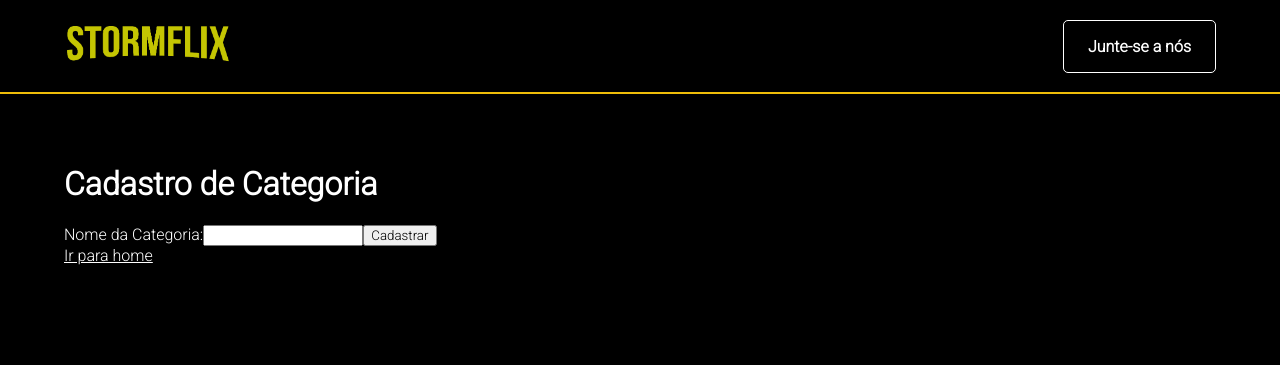
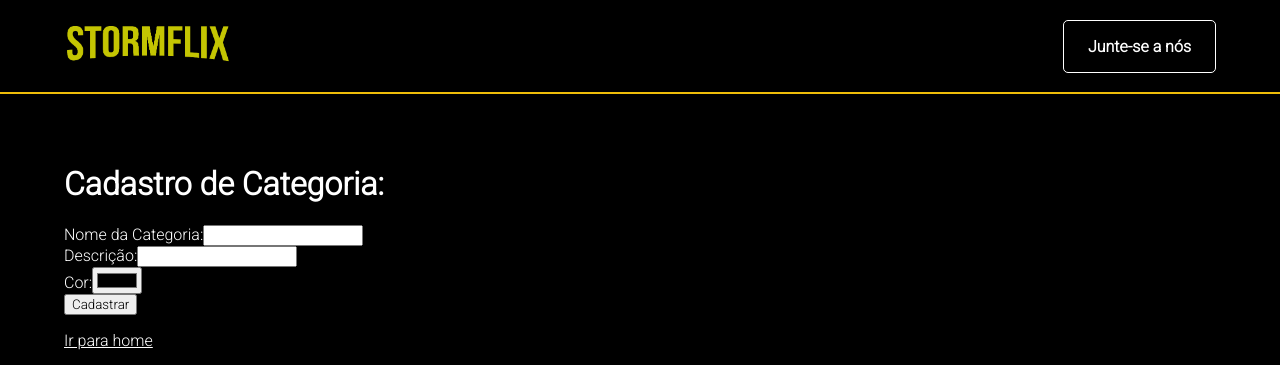
Before and after one commit to marcostorm/stormflix, a React (Create React App) app in the folder stormflix/: page /cadastro/categoria in a window 1280 px wide. Shown: the top 365 px of the page. Built offline with nearby package versions, Linux system fonts and the light colour scheme.

Commit message:
Commit do terceiro dia

```diff
--- a/stormflix/src/components/Carousel/index.js
+++ b/stormflix/src/components/Carousel/index.js
@@ -1,5 +1,5 @@
 import React from 'react';
-import { VideoCardGroupContainer, VideoCardList, Title, ExtraLink } from './styles';
+import { VideoCardGroupContainer, Title, ExtraLink } from './styles';
 import VideoCard from './components/VideoCard';
 import Slider, { SliderItem } from '../Slider';
 
--- /dev/null
+++ b/stormflix/src/components/FormField/index.js
@@ -0,0 +1,19 @@
+import React from 'react';
+
+function FormField({label, type, name, value, onChange}){
+    return(
+    <div>
+        <label>
+          {label}:
+          <input
+            type={type}
+            value={value}
+            name={name}
+            onChange={onChange}
+            />
+        </label>
+     </div>
+    )
+}
+
+export default FormField;
--- a/stormflix/src/pages/cadastro/Categoria/index.js
+++ b/stormflix/src/pages/cadastro/Categoria/index.js
@@ -1,26 +1,85 @@
-import React from 'react';
+import React, { useState } from 'react';
 import { Link } from 'react-router-dom';
 import PageDefault from '../../../components/PageDefault';
+import FormField from '../../../components/FormField';
 
   function CadastroCategoria() {
+    const valoresIniciais = {
+      nome: '',
+      descricao: '',
+      cor: '',
+    }
+    const [categorias, setCategorias] = useState([]);
+    const [values, setValues] = useState(valoresIniciais);
+
+
+    function setValue(chave, valor) {
+      // chave: nome, descricao, bla, bli
+      setValues({
+        ...values,
+        [chave]: valor, // nome: 'valor'
+      })
+    }
+
+    function handleChange(infosDoEvento) {
+      setValue(
+        infosDoEvento.target.getAttribute('name'),
+        infosDoEvento.target.value
+      );
+    }
+
   return (
     <PageDefault>
-      <h1>Cadastro de Categoria</h1>
+      <h1>Cadastro de Categoria: {values.nome} </h1>
 
-      <form>
+      <form onSubmit={function handleSubmit(infosDoEvento){
+        infosDoEvento.preventDefault();
+        setCategorias([
+          ...categorias,
+          values.nome
+        ]);
 
-        <label>
-          Nome da Categoria:
-          <input
+        setValues(valoresIniciais);
+      }}>
+
+      <FormField
+        label="Nome da Categoria"
         type="text"
+        name="nome"
+        value={values.nome}
+        onChange={handleChange}
       />
-        </label>
+
+      <FormField
+        label="Descrição"
+        type="textarea"
+        name="descricao"
+        value={values.descricao}
+        onChange={handleChange}
+      />
+
+      <FormField
+        label="Cor"
+        type="color"
+        name="cor"
+        value={values.cor}
+        onChange={handleChange}
+      />
 
       <button>
         Cadastrar
       </button>
       </form>
 
+      <ul>
+        {categorias.map((categoria, indice)=>{
+          return (
+            <li key={`${categoria} ${indice}`}>
+              {categoria.nome}
+            </li>
+          )
+        })}
+      </ul>
 
       <Link to="/">
         Ir para home
```
Lines whose indentation alone changed are shown as unchanged.
